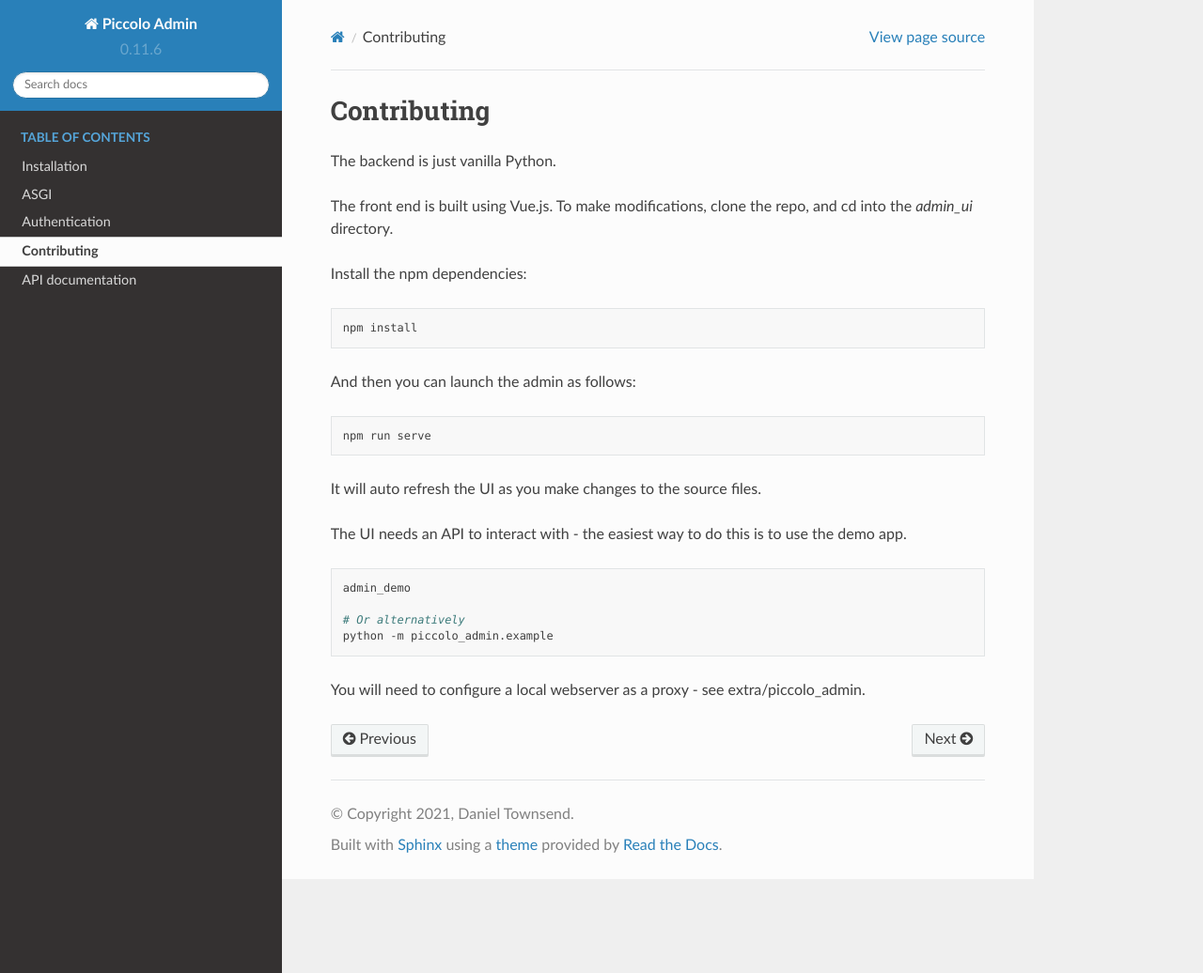
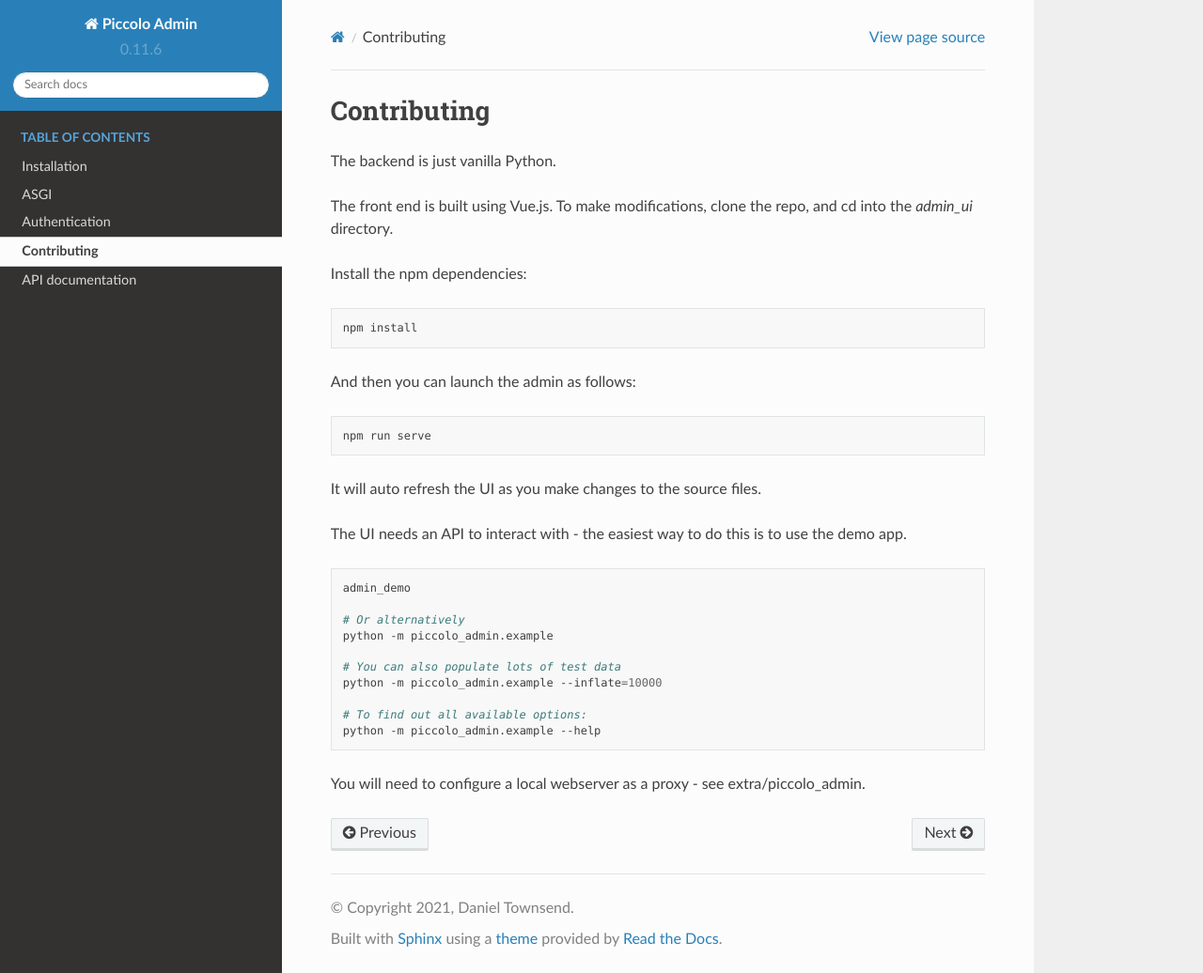
Before and after one commit to piccolo-orm/piccolo_admin, a Sphinx documentation site: the page built from docs/source/contributing/index.rst, in a window 1280 px wide and 1036 px high. Shown: the whole window at 94% size. Built offline with Sphinx 7.4.7 and the Read the Docs theme 2.0.0, drawn with Linux system fonts in a browser that asks for light colours.

Commit message:
updated contributing docs

```diff
--- a/docs/source/contributing/index.rst
+++ b/docs/source/contributing/index.rst
@@ -30,5 +30,11 @@
     # Or alternatively
     python -m piccolo_admin.example
 
+    # You can also populate lots of test data
+    python -m piccolo_admin.example --inflate=10000
+
+    # To find out all available options:
+    python -m piccolo_admin.example --help
+
 
 You will need to configure a local webserver as a proxy - see extra/piccolo_admin.
```
